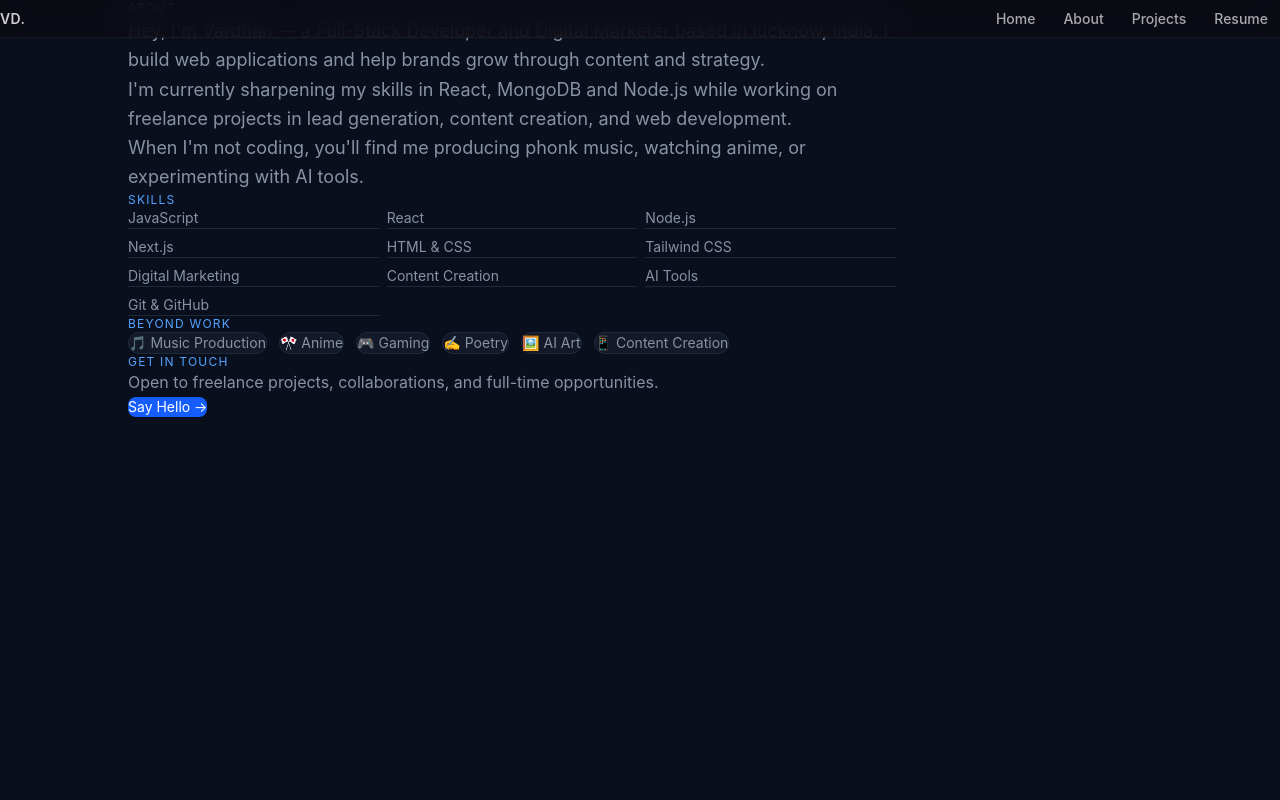
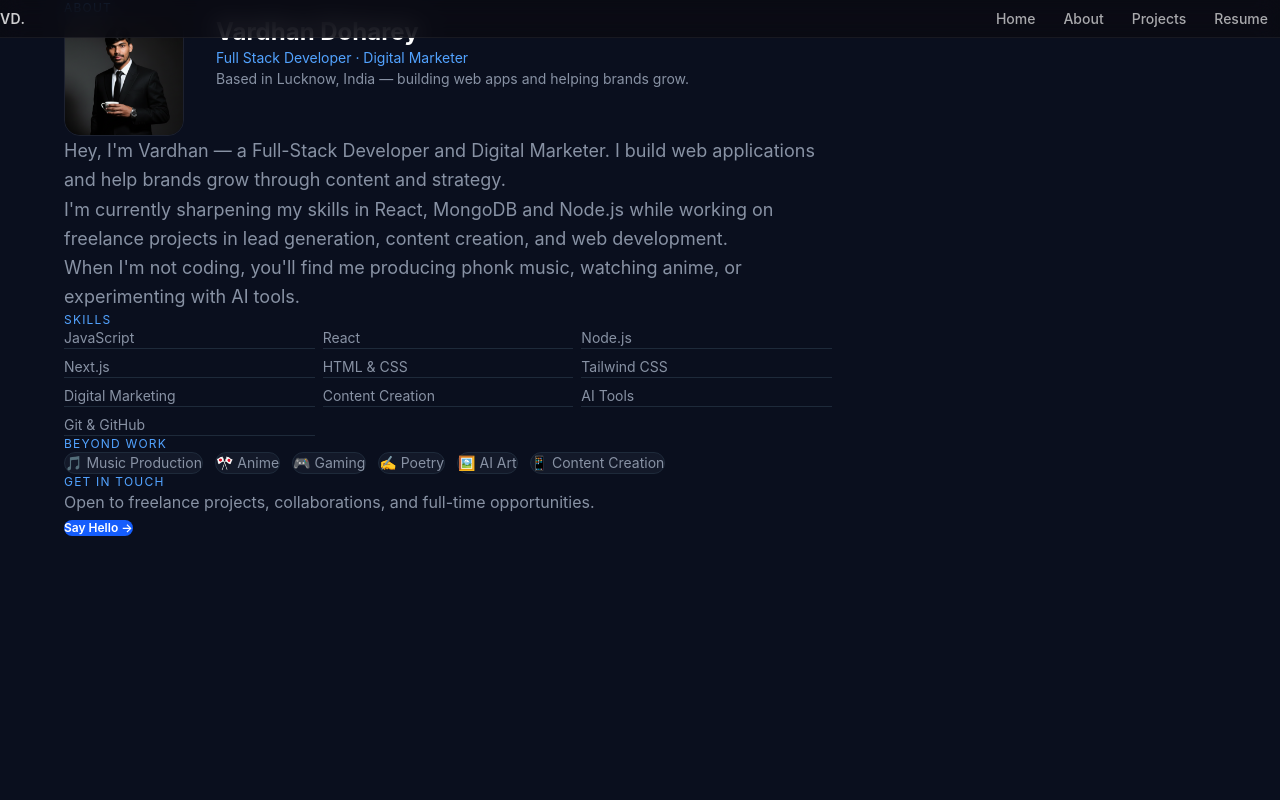
Before and after one commit to VishnuVardhan2000/my-portfolio, a Next.js app: page /about in a window 1280 px wide. Shown: the top 800 px of the page. Built offline with nearby package versions, Linux system fonts and the light colour scheme.

Commit message:
✨ Add photo to About page

```diff
--- a/app/about/page.js
+++ b/app/about/page.js
@@ -1,24 +1,51 @@
 export default function About() {
   return (
-    <main className="min-h-screen px-5 md:px-16 lg:px-32 py-16 md:py-24">
+    <div className="min-h-screen px-5 md:px-16 lg:px-32 pt-10 pb-20">
       <div className="max-w-3xl">
 
-        <section className="mb-16 md:mb-24">
+        <section className="mb-16 md:mb-20">
           <p className="text-xs uppercase tracking-widest text-blue-400 mb-6">About</p>
+
+          {/* ── Photo + intro side by side on desktop ── */}
+          <div className="flex flex-col sm:flex-row items-start gap-8 mb-8">
+
+            {/* Photo */}
+            <div className="shrink-0">
+              <img
+                src="/vardhan.jpg"
+                alt="Vardhan Doharey"
+                width={120}
+                height={120}
+                className="rounded-2xl object-cover object-center border border-white/[0.08]"
+                style={{ width: 120, height: 120 }}
+              />
+            </div>
+
+            {/* Name + tagline */}
+            <div className="pt-1">
+              <h1 className="text-2xl font-bold text-white mb-1">Vardhan Doharey</h1>
+              <p className="text-sm text-blue-400 mb-3">Full Stack Developer · Digital Marketer</p>
+              <p className="text-sm text-[#8892A4] leading-relaxed">
+                Based in Lucknow, India — building web apps and helping brands grow.
+              </p>
+            </div>
+          </div>
+
+          {/* Bio paragraphs */}
           <div className="space-y-5">
             <p className="text-base md:text-lg leading-relaxed text-[#8892A4]">
-              Hey, I'm Vardhan — a Full-Stack Developer and Digital Marketer based in lucknow, India. I build web applications and help brands grow through content and strategy.
+              Hey, I&apos;m Vardhan — a Full-Stack Developer and Digital Marketer. I build web applications and help brands grow through content and strategy.
             </p>
             <p className="text-base md:text-lg leading-relaxed text-[#8892A4]">
-              I'm currently sharpening my skills in React, MongoDB and Node.js while working on freelance projects in lead generation, content creation, and web development.
+              I&apos;m currently sharpening my skills in React, MongoDB and Node.js while working on freelance projects in lead generation, content creation, and web development.
             </p>
             <p className="text-base md:text-lg leading-relaxed text-[#8892A4]">
-              When I'm not coding, you'll find me producing phonk music, watching anime, or experimenting with AI tools.
+              When I&apos;m not coding, you&apos;ll find me producing phonk music, watching anime, or experimenting with AI tools.
             </p>
           </div>
         </section>
 
-        <section className="mb-16 md:mb-24">
+        <section className="mb-16 md:mb-20">
           <p className="text-xs uppercase tracking-widest text-blue-400 mb-6">Skills</p>
           <div className="grid grid-cols-2 md:grid-cols-3 gap-2">
             {[
@@ -33,7 +60,7 @@ export default function About() {
           </div>
         </section>
 
-        <section className="mb-16 md:mb-24">
+        <section className="mb-16 md:mb-20">
           <p className="text-xs uppercase tracking-widest text-blue-400 mb-6">Beyond Work</p>
           <div className="flex flex-wrap gap-3">
             {[
@@ -47,20 +74,20 @@ export default function About() {
           </div>
         </section>
 
-        <section className="pb-16 md:pb-24">
+        <section className="pb-16">
           <p className="text-xs uppercase tracking-widest text-blue-400 mb-6">Get In Touch</p>
           <p className="text-[#8892A4] mb-6 text-base">
             Open to freelance projects, collaborations, and full-time opportunities.
           </p>
           <a
             href="mailto:vardhandoharey@gmail.com"
-            className="inline-block bg-blue-600 hover:bg-blue-500 text-white text-sm px-6 py-3 rounded-lg transition-colors"
+            className="inline-block bg-blue-600 hover:bg-blue-500 text-white text-xs font-semibold px-6 py-2.5 rounded-lg transition-colors duration-200"
           >
             Say Hello →
           </a>
         </section>
 
       </div>
-    </main>
+    </div>
   );
 }
--- a/app/layout.js
+++ b/app/layout.js
@@ -41,7 +41,7 @@ export default function RootLayout({ children }) {
         </header>
 
         {/* ── Page content ── */}
-        <main>{children}</main>
+        <main className="pt-16">{children}</main>
 
         {/* ── Footer ── */}
         <footer className="border-t border-white/[0.06] py-12 px-6">
--- a/app/page.js
+++ b/app/page.js
@@ -129,7 +129,7 @@ export default function Home() {
         <div className="fixed top-[-200px] left-[-100px] w-[600px] h-[600px] bg-blue-700/[0.07] rounded-full blur-[180px] pointer-events-none" />
         <div className="fixed bottom-[-150px] right-[-100px] w-[500px] h-[500px] bg-purple-700/[0.06] rounded-full blur-[160px] pointer-events-none" />
 
-        <div className="max-w-5xl mx-auto px-6 pt-32 pb-24 relative z-10">
+        <div className="max-w-5xl mx-auto px-6 pt-16 pb-24 relative z-10">
           <section className="mb-20">
             <div className="inline-flex items-center gap-2 px-4 py-1.5 rounded-full bg-green-500/10 border border-green-500/20 text-green-400 text-xs font-medium mb-8 tracking-wide">
               <span className="w-1.5 h-1.5 rounded-full bg-green-400 blink" />
--- a/app/projects/page.js
+++ b/app/projects/page.js
@@ -56,7 +56,7 @@ export default function ProjectsPage() {
           >
             {/* Badge */}
             {project.badge && (
-              <span className="absolute top-4 right-4 text-xs px-3 py-1 rounded-full
+              <span className="absolute top-4 right-4 text-[11px] font-bold px-3 py-1 rounded-full
                                bg-blue-600 text-white font-semibold">
                 ⭐ {project.badge}
               </span>
```
Also changed, not shown: public/vardhan.jpg (added).
